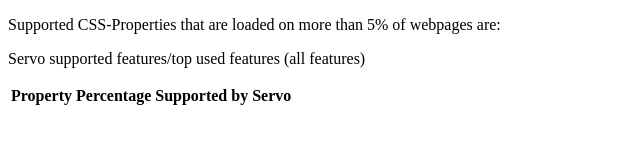
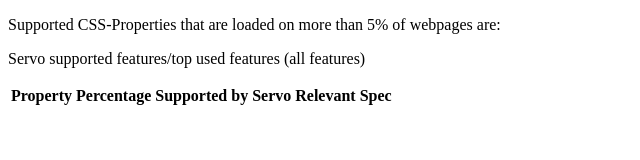
Before and after one commit to pewsheen/AreWeBrowserYet, a plain HTML site: page index.html in a window 1280 px wide. Shown: the whole page, without its empty margins (0-640 px from the left). Drawn offline with Linux system fonts and the light colour scheme; no server answers.

Commit message:
Update index.html

```diff
--- a/index.html
+++ b/index.html
@@ -18,6 +18,7 @@
                 <th class="property">Property</th>
                 <th class="percent_value">Percentage</th>
                 <th class="servo_support">Supported by Servo</th>
+                <th class="relevant_spec">Relevant Spec</th>
             </tr>
         </table>
     </div>
```
